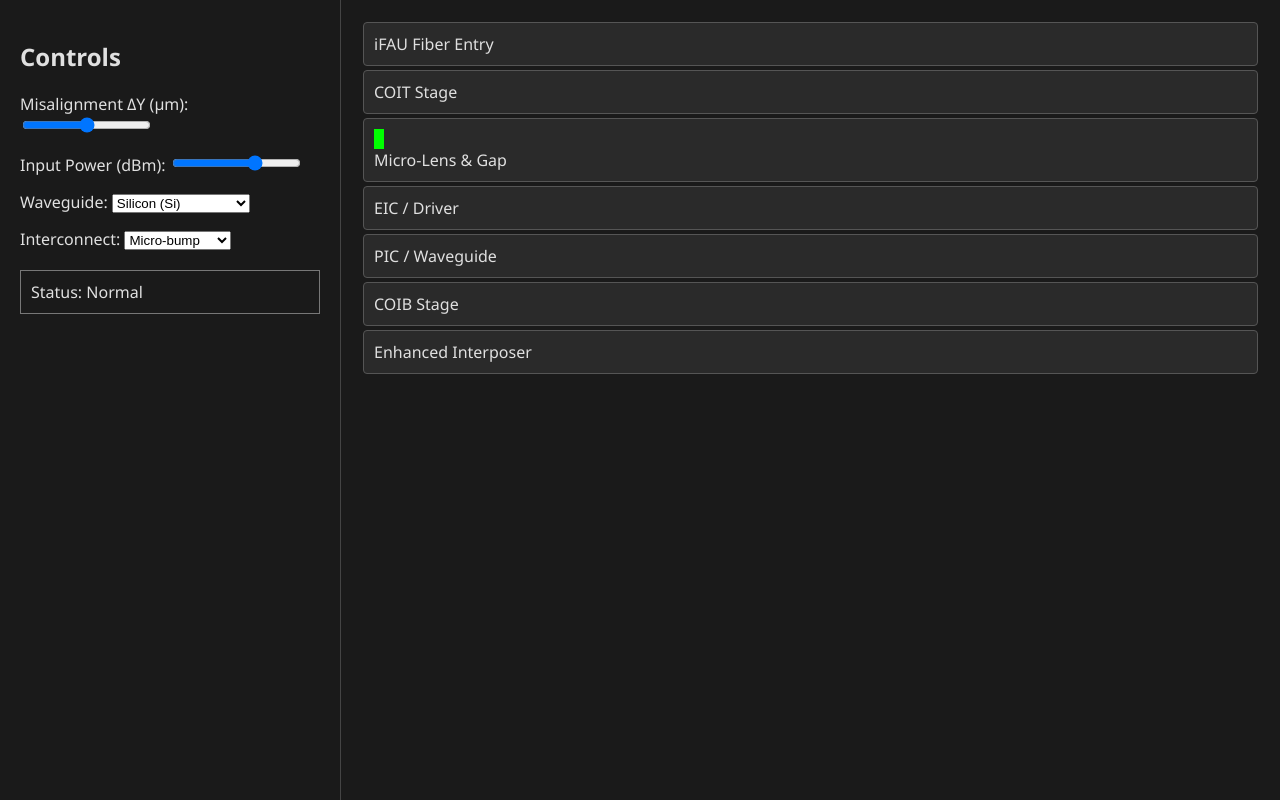
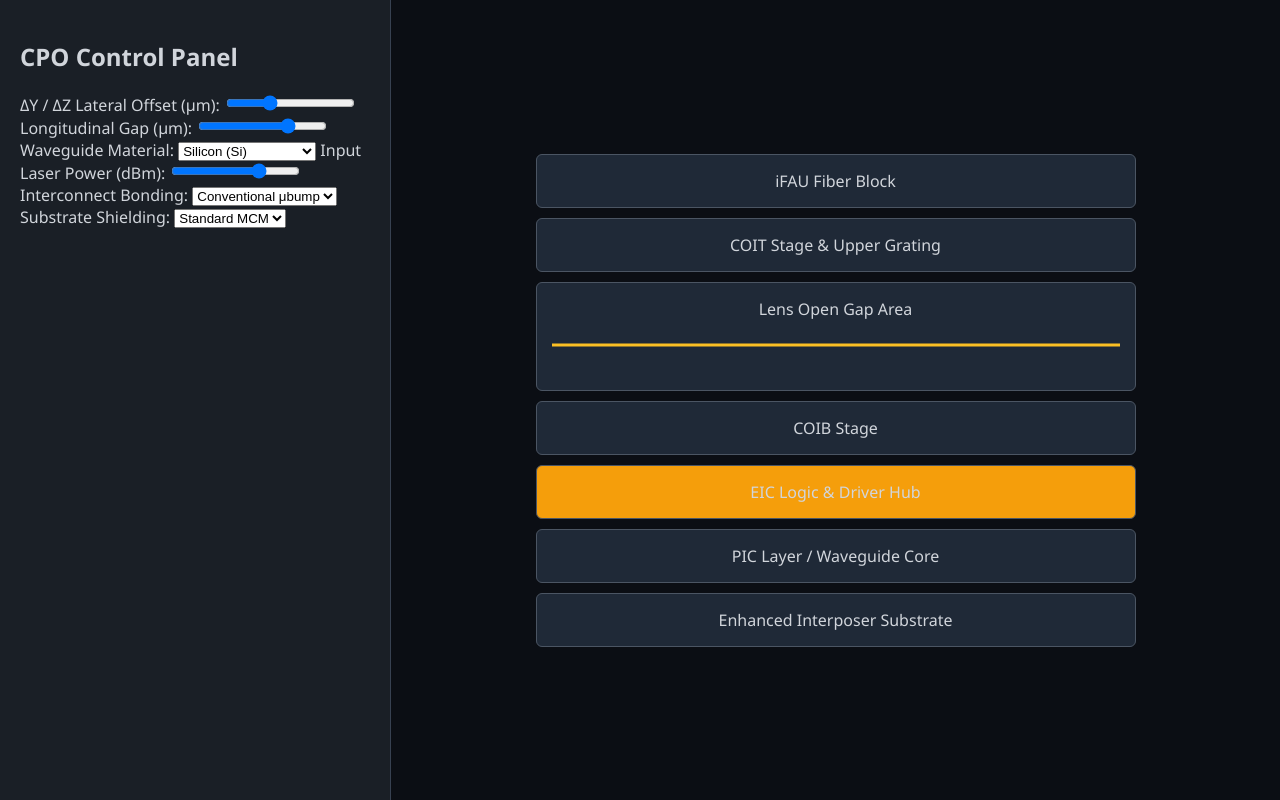
Before and after one commit to alsktv/cpo, a website: page index.html in a window 1280 px wide. Drawn offline with Linux system fonts and the light colour scheme.

Commit message:
Redesign visual CPO simulator

```diff
--- a/index.html
+++ b/index.html
@@ -3,40 +3,47 @@
 <head>
     <meta charset="UTF-8">
     <meta name="viewport" content="width=device-width, initial-scale=1.0">
-    <title>CPO Interactive Simulator</title>
+    <title>CPO Architectural Simulator</title>
     <link rel="stylesheet" href="style.css">
 </head>
 <body>
     <div id="app">
         <section id="controls">
-            <h2>Controls</h2>
-            <label>Misalignment ΔY (µm): <input type="range" id="dy" min="-5" max="5" step="0.1" value="0"></label>
-            <label>Input Power (dBm): <input type="range" id="pin" min="0" max="30" step="0.1" value="20"></label>
-            <label>Waveguide:
+            <h2>CPO Control Panel</h2>
+            <label>ΔY / ΔZ Lateral Offset (μm): <input type="range" id="dy" min="0" max="5" step="0.1" value="1.6"></label>
+            <label>Longitudinal Gap (μm): <input type="range" id="gap" min="0" max="50" step="1" value="36"></label>
+            <label>Waveguide Material:
                 <select id="material">
                     <option value="Si">Silicon (Si)</option>
                     <option value="SiN">Silicon Nitride (SiN)</option>
                 </select>
             </label>
-            <label>Interconnect:
+            <label>Input Laser Power (dBm): <input type="range" id="pin" min="6" max="26" step="0.1" value="20"></label>
+            <label>Interconnect Bonding:
                 <select id="interconnect">
-                    <option value="bump">Micro-bump</option>
+                    <option value="bump">Conventional μbump</option>
                     <option value="SoIC">TSMC SoIC™</option>
                 </select>
             </label>
-            <div id="status">Status: Normal</div>
+            <label>Substrate Shielding:
+                <select id="substrate">
+                    <option value="MCM">Standard MCM</option>
+                    <option value="InFO">RDL InFO</option>
+                    <option value="CoWoS">CoWoS-L</option>
+                </select>
+            </label>
+            <div id="alert-box" class="hidden">Optical Alignment Alert!</div>
         </section>
         <section id="visualization">
-            <div class="layer" id="layer-ifau">iFAU Fiber Entry</div>
-            <div class="layer" id="layer-coit">COIT Stage</div>
-            <div class="layer" id="layer-lens-gap">
-                <div id="beam"></div>
-                Micro-Lens & Gap
+            <div class="stack">
+                <div class="layer" id="layer-ifau">iFAU Fiber Block</div>
+                <div class="layer" id="layer-coit">COIT Stage & Upper Grating</div>
+                <div class="layer" id="layer-gap">Lens Open Gap Area <svg id="beam-svg"><path id="beam-path" d="" /></svg></div>
+                <div class="layer" id="layer-coib">COIB Stage</div>
+                <div class="layer" id="layer-eic">EIC Logic & Driver Hub</div>
+                <div class="layer" id="layer-pic">PIC Layer / Waveguide Core</div>
+                <div class="layer" id="layer-substrate">Enhanced Interposer Substrate <div id="eye-diagram" class="hidden">Eye Diagram Open</div></div>
             </div>
-            <div class="layer" id="layer-eic">EIC / Driver</div>
-            <div class="layer" id="layer-pic">PIC / Waveguide</div>
-            <div class="layer" id="layer-coib">COIB Stage</div>
-            <div class="layer" id="layer-substrate">Enhanced Interposer</div>
         </section>
     </div>
     <script src="script.js"></script>
--- a/script.js
+++ b/script.js
@@ -1,38 +1,48 @@
-const controls = ['dy', 'pin', 'material', 'interconnect'];
-const root = document.documentElement;
+const inputs = ['dy', 'gap', 'material', 'pin', 'interconnect', 'substrate'];
 
-function updateSimulation() {
+function update() {
     const dy = parseFloat(document.getElementById('dy').value);
     const pin = parseFloat(document.getElementById('pin').value);
     const material = document.getElementById('material').value;
     const interconnect = document.getElementById('interconnect').value;
+    const substrate = document.getElementById('substrate').value;
 
-    // 1. Coupling Efficiency Calculation
-    const eta = Math.exp(-2 * Math.pow(dy / 1.6, 2));
-    root.style.setProperty('--beam-width', (10 * eta) + 'px');
-    root.style.setProperty('--beam-opacity', eta);
-
-    // 2. Waveguide Nonlinearity
-    let statusText = "Status: Normal";
-    if (material === 'Si' && pin >= 24.43) {
-        root.style.setProperty('--thermal-color', '#ff0000');
-        statusText = "Status: Burnout Alert!";
+    // 1. Coupling & Alert
+    const beamPath = document.getElementById('beam-path');
+    beamPath.setAttribute('d', `M0 25 L 600 25`);
+    const alertBox = document.getElementById('alert-box');
+    if (dy > 1.6) {
+        beamPath.classList.add('blur');
+        alertBox.classList.remove('hidden');
     } else {
-        root.style.setProperty('--thermal-color', '#00ff00');
+        beamPath.classList.remove('blur');
+        alertBox.classList.add('hidden');
     }
 
-    // 3. Interconnect Scaling
-    if (interconnect === 'SoIC') {
-        root.style.setProperty('--signal-speed', '0.06s'); // ~16.6x faster
+    // 2. Waveguide Burnout/Glow
+    const picLayer = document.getElementById('layer-pic');
+    if (material === 'Si' && pin >= 24.43) {
+        picLayer.style.backgroundColor = '#7f1d1d'; // Dark red
+        picLayer.style.boxShadow = '0 0 20px #ef4444';
+    } else if (material === 'SiN') {
+        picLayer.style.backgroundColor = '#1e3a8a'; // Dark blue
+        picLayer.style.boxShadow = `0 0 ${pin - 15}px #38bdf8`;
     } else {
-        root.style.setProperty('--signal-speed', '1s');
+        picLayer.style.backgroundColor = '#1f2937';
+        picLayer.style.boxShadow = 'none';
     }
 
-    document.getElementById('status').innerText = statusText;
+    // 3. Scaling & Thermal
+    const eicLayer = document.getElementById('layer-eic');
+    const eye = document.getElementById('eye-diagram');
+    if (interconnect === 'SoIC' && substrate === 'CoWoS') {
+        eicLayer.style.backgroundColor = '#064e3b'; // Cool blue/green
+        eye.classList.remove('hidden');
+    } else {
+        eicLayer.style.backgroundColor = '#f59e0b'; // Orange
+        eye.classList.add('hidden');
+    }
 }
 
-controls.forEach(id => {
-    document.getElementById(id).addEventListener('input', updateSimulation);
-});
-
-updateSimulation();
+inputs.forEach(id => document.getElementById(id).addEventListener('input', update));
+update();
--- a/style.css
+++ b/style.css
@@ -1,62 +1,25 @@
 :root {
-    --beam-width: 10px;
-    --beam-opacity: 1;
-    --thermal-color: #00ff00;
-    --signal-speed: 1s;
-    --node-size: 20px;
-    --bg-color: #1a1a1a;
-    --text-color: #e0e0e0;
+    --bg-color: #0b0e14;
+    --panel-bg: #1a1f26;
+    --text-color: #d1d5db;
+    --accent-color: #38bdf8;
+    --beam-color: #fbbf24;
+    --burnout-color: #ef4444;
+    --thermal-bg: #f59e0b; /* Orange-ish */
 }
 
-body {
-    background-color: var(--bg-color);
-    color: var(--text-color);
-    font-family: 'Segoe UI', Tahoma, Geneva, Verdana, sans-serif;
-    margin: 0;
-}
+body { background-color: var(--bg-color); color: var(--text-color); font-family: 'Segoe UI', sans-serif; margin: 0; }
+#app { display: flex; height: 100vh; }
+#controls { width: 350px; padding: 20px; background: var(--panel-bg); border-right: 1px solid #374151; }
+#visualization { flex-grow: 1; padding: 40px; display: flex; align-items: center; justify-content: center; }
 
-#app {
-    display: flex;
-    height: 100vh;
-}
+.layer { border: 1px solid #4b5563; padding: 15px; margin: 5px 0; background: #1f2937; border-radius: 6px; text-align: center; }
+.stack { display: flex; flex-direction: column; width: 100%; max-width: 600px; }
 
-#controls {
-    width: 300px;
-    padding: 20px;
-    border-right: 1px solid #444;
-}
+#beam-svg { width: 100%; height: 50px; stroke: var(--beam-color); stroke-width: 3; fill: none; }
+.blur { filter: blur(4px); }
+#alert-box { color: white; background: var(--burnout-color); padding: 10px; margin-top: 10px; }
+.hidden { display: none; }
 
-#controls label {
-    display: block;
-    margin-bottom: 15px;
-}
-
-#visualization {
-    flex-grow: 1;
-    position: relative;
-    display: flex;
-    flex-direction: column;
-    padding: 20px;
-}
-
-.layer {
-    border: 1px solid #555;
-    padding: 10px;
-    margin: 2px;
-    border-radius: 4px;
-    background: #2a2a2a;
-}
-
-#beam {
-    width: var(--beam-width);
-    height: 20px;
-    background: var(--thermal-color);
-    opacity: var(--beam-opacity);
-    transition: all 0.2s;
-}
-
-#status {
-    margin-top: 20px;
-    padding: 10px;
-    border: 1px solid #777;
-}
+#layer-eic { background-color: var(--thermal-bg); transition: background 0.5s; }
+#eye-diagram { color: #10b981; font-weight: bold; margin-top: 10px; border: 1px solid #10b981; padding: 5px; }
```
